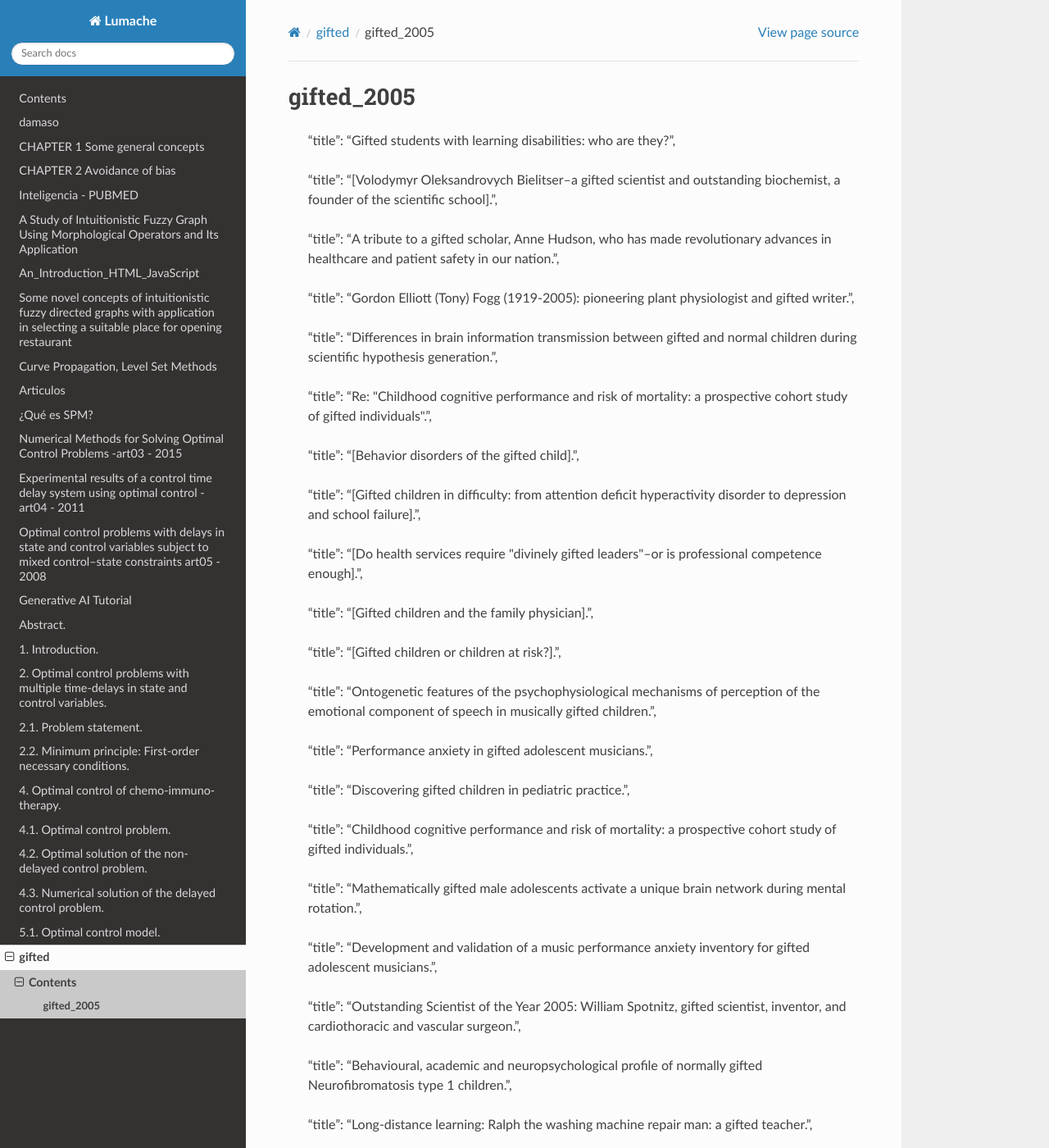
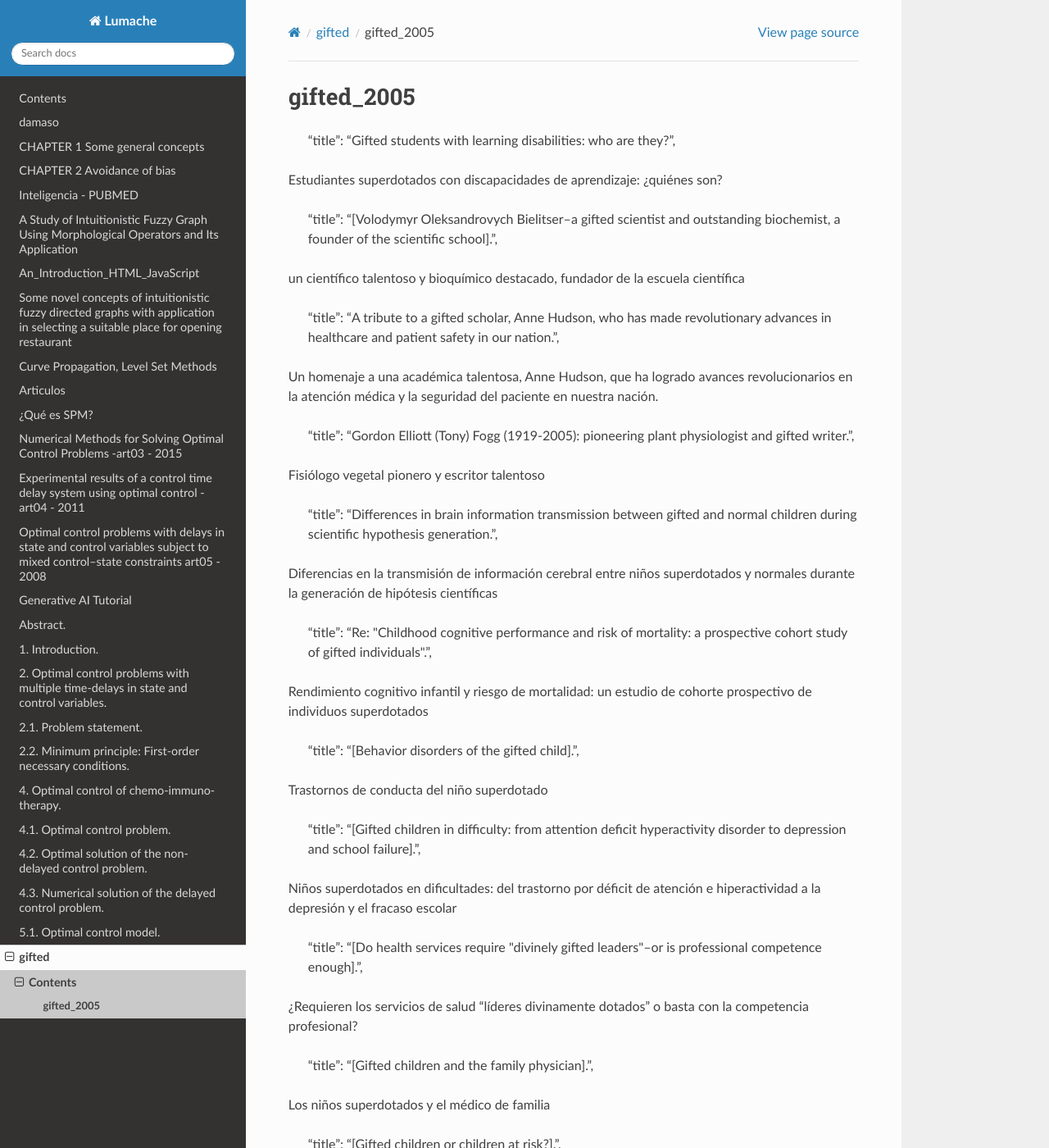
Before and after one commit to matecom57/santosg57-articulostesis, a Sphinx documentation site: the page built from docs/source/gifted/gifted_2005_title.rst, in a window 1280 px wide and 1400 px high. Shown: the whole window at 82% size. Built offline with Sphinx 7.4.7 and the Read the Docs theme 3.1.0, drawn with Linux system fonts in a browser that asks for light colours; some of the changed text lies outside the part shown.

Commit message:
Test comité

```diff
--- a/docs/source/gifted/gifted_2005_title.rst
+++ b/docs/source/gifted/gifted_2005_title.rst
@@ -3,33 +3,66 @@ gifted_2005
 
     "title": "Gifted students with learning disabilities: who are they?",
 
+Estudiantes superdotados con discapacidades de aprendizaje: ¿quiénes son?
+
     "title": "[Volodymyr Oleksandrovych Bielitser--a gifted scientist and outstanding biochemist, a founder of the scientific school].",
+
+un científico talentoso y bioquímico destacado, fundador de la escuela científica
 
     "title": "A tribute to a gifted scholar, Anne Hudson, who has made revolutionary advances in healthcare and patient safety in our nation.",
 
+Un homenaje a una académica talentosa, Anne Hudson, que ha logrado avances revolucionarios en la atención médica y la seguridad
+del paciente en nuestra nación.
+
     "title": "Gordon Elliott (Tony) Fogg (1919-2005): pioneering plant physiologist and gifted writer.",
+
+Fisiólogo vegetal pionero y escritor talentoso
 
     "title": "Differences in brain information transmission between gifted and normal children during scientific hypothesis generation.",
 
+Diferencias en la transmisión de información cerebral entre niños superdotados y normales durante la generación de hipótesis
+científicas
+
     "title": "Re: \"Childhood cognitive performance and risk of mortality: a prospective cohort study of gifted individuals\".",
+
+Rendimiento cognitivo infantil y riesgo de mortalidad: un estudio de cohorte prospectivo de individuos superdotados
 
     "title": "[Behavior disorders of the gifted child].",
 
+Trastornos de conducta del niño superdotado
+
     "title": "[Gifted children in difficulty: from attention deficit hyperactivity disorder to depression and school failure].",
+
+Niños superdotados en dificultades: del trastorno por déficit de atención e hiperactividad a la depresión y el fracaso escolar
 
     "title": "[Do health services require \"divinely gifted leaders\"--or is professional competence enough].",
 
+¿Requieren los servicios de salud “líderes divinamente dotados” o basta con la competencia profesional?
+
     "title": "[Gifted children and the family physician].",
+
+Los niños superdotados y el médico de familia
 
     "title": "[Gifted children or children at risk?].",
 
+¿Niños superdotados o niños en riesgo?
+
     "title": "Ontogenetic features of the psychophysiological mechanisms of perception of the emotional component of speech in musically gifted children.",
+
+Características ontogenéticas de los mecanismos psicofisiológicos de la percepción del componente emocional del habla en niños
+superdotados musicalmente
 
     "title": "Performance anxiety in gifted adolescent musicians.",
 
+Ansiedad escénica en músicos adolescentes talentosos
+
     "title": "Discovering gifted children in pediatric practice.",
 
+Descubriendo a niños superdotados en la práctica pediátrica
+
     "title": "Childhood cognitive performance and risk of mortality: a prospective cohort study of gifted individuals.",
+
+Rendimiento cognitivo infantil y riesgo de mortalidad: un estudio de cohorte prospectivo de individuos superdotados
 
     "title": "Mathematically gifted male adolescents activate a unique brain network during mental rotation.",
 
```
